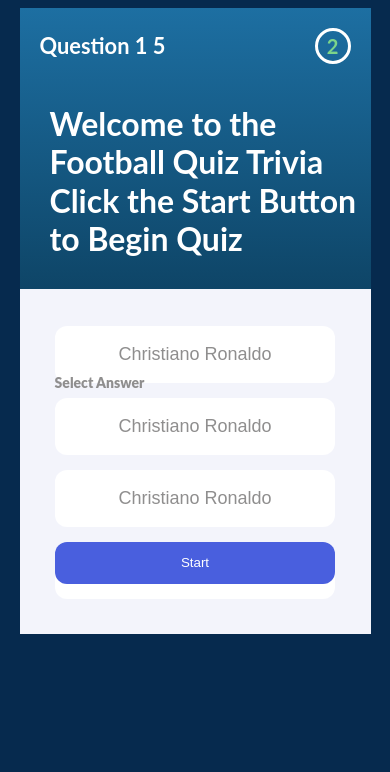
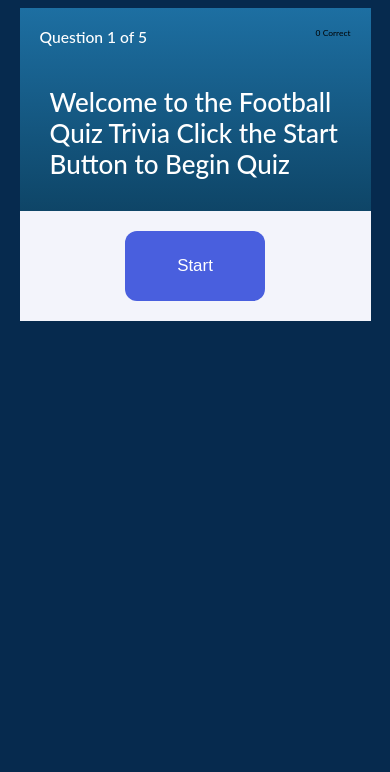
Before and after one commit to kachino234/kachino234.github.io, a plain HTML site: page quizie/index.html in a window 390 px wide. Shown: the part 72-844 px from the top of the page. Drawn offline with nearby package versions, Linux system fonts and the light colour scheme.

Commit message:
update 2

```diff
--- a/quizie/css/styles.css
+++ b/quizie/css/styles.css
@@ -6,10 +6,15 @@
     box-sizing: border-box;
 }
 
+html{
+    font-size: 17px;
+}
+section{
+font-size: .65rem;
+}
 body {
     background-color: #062A4E;
     font-family: Lato, sans-serif;
-    font-size: 0.7em;
 }
 
 .root {
@@ -61,14 +66,11 @@ a {
 .circle {
     display: inline-block;
     text-align: center;
-    font-size: 1.8em;
+    font-size: 1.5em;
     border-radius: 100%;
-    height: 36px;
-    width: 36px;
-    padding: 3px;
     color: var(--correct-color);
     font-weight: bold;
-    border: 3px solid white;
+
 }
 #num-correct{
     padding: 1px;
@@ -76,28 +78,25 @@ a {
 
 .btn.wrong {
     background-color: var(--wrong-color);
-    font-weight: bolder;
     color: white;
 }
 .btn.correct{
     background-color: var(--correct-color);
-    font-weight: bolder;
     color: white;
 }
 
 h3 {
-    font-size: 1.95em;
+    font-size: 1.85em;
     color: white;
     font-style: normal;
-    font-weight: bold;
-    line-height: 36px;
+    font-weight: 500;
 }
 
 .container {
     width: 90%;
     margin: 0 auto;
-    max-width: 950px;
-    height: 500px;
+    max-width: 850px;
+    height: 400px;
 }
 
 .question-cont {
@@ -113,7 +112,7 @@ width: 100%;
 height: 100%;
 padding-top: 10%;
 margin: 10px 10px;
-font-weight: bold;
+font-weight: 500;
 font-size: 2rem;
 line-height: 1.2;
 }
@@ -141,7 +140,7 @@ line-height: 1.2;
 }
 
 button {
-    padding: 1em 0;
+    padding: 0.75em 1em ;
     border: none;
     border-radius:12px;
     width:80%;
@@ -156,27 +155,30 @@ button:hover {
 .btn-next,.btn-reset {
     color: white;
     background-color: #495FDE;
-    position: absolute;
-    bottom: 50px;
+    width: 40%;
 }
 
 .btn {
+    text-align: left ;
     font-size: 18px;
     color: #8F8E8E;
     background-color: white;
-    margin-bottom: 15px;
+    margin-bottom: 10px;
 }
 button.btn:hover{
-    border: 3px solid #2B50DE;
+    border: 3px solid rgb(180, 195, 255);
+    box-sizing: content-box;
+
+}
+#start-btn{
+    padding: 25px;
+    font-size: 2em;
+
 }
 .select-answer{
-position: relative;
-top: 65px;
-width: 80%;
 text-align: left;
 font-weight: 900;
 font-size: 1.25em;
-
 color: #8F8E8E;
 }
 
@@ -215,3 +217,13 @@ section.container{
     justify-content: start;
 }
   }
+  @media screen and (max-width:900px){
+    html{
+        font-size: 15px;
+    }
+}
+  @media screen and (max-width:400px){
+      html{
+          font-size: 13px;
+      }
+  }
--- a/quizie/index.html
+++ b/quizie/index.html
@@ -19,11 +19,12 @@
             <div class="question-cont flex col">
                <div class="card flex row">
                     <h3 id="question-title">Question
-                        <span id="current">1</span>
-                        <span id="last">5</span>
+                        <span id="current-question">1</span>
+                         of
+                        <span id="max-question">5</span>
                     </h3>
-                    <p class="circle">
-                        <span id="num-correct">2</span>
+                    <p>
+                        <span id="correct-num" >0</span> Correct
                     </p>
                </div>
               <p id="question" class="paragraph hide">
@@ -38,8 +39,7 @@
             </div>
 
             <div class="answer-cont flex col">
-               <div  class="select-answer"> <p>Select Answer</p></div>
-                <div id="options" class="flex col">
+                <div id="options" class="flex col hide">
                     <button class="btn">Christiano Ronaldo</button>
                     <button class="btn">Christiano Ronaldo</button>
                     <button class="btn">Christiano Ronaldo</button>
--- a/quizie/js/script.js
+++ b/quizie/js/script.js
@@ -5,8 +5,11 @@ const resetButton = document.getElementById('reset-btn');
 const startButton = document.getElementById('start-btn');
 const answerButtonsElement = document.getElementById('options');
 const welcomeElement = document.getElementById('welcome-msg');
+const currentQuestionCounter = document.getElementById('current-question');
+const maxQuestionCounter = document.getElementById('max-question');
+const CorrectAnswersCounter = document.getElementById('correct-num');
 
-let currentQuestionIndex, shuffledQuestions, points;
+let currentQuestionIndex, shuffledQuestions, points, numCorrectAnswer = 0;
 
 /*Event Listeners */
 nextButton.addEventListener('click', () => {
@@ -23,9 +26,12 @@ startButton.addEventListener('click',startQuiz );
     question.classList.remove('hide');
     startButton.classList.add('hide');
     nextButton.classList.remove('hide');
+    answerButtonsElement.classList.remove('hide')
     shuffledQuestions = myQuestions.sort(() => Math.random() - .5);
     currentQuestionIndex = 0;
     points = 0;
+    CorrectAnswersCounter.innerText = `${numCorrectAnswer}`
+
     setNextQuestion();
 };
 
@@ -42,10 +48,13 @@ function displayQuestions(question){
       button.classList.add('btn')
       if (answer.correct) {
         button.dataset.correct = answer.correct
+
       }
       button.addEventListener('click', selectAnswer)
       answerButtonsElement.appendChild(button)
     })
+    currentQuestionCounter.innerText = `${(currentQuestionIndex + 1)}`
+    maxQuestionCounter.innerHTML = `${ shuffledQuestions.length}`
 };
 
 function resetState() {
@@ -56,8 +65,11 @@ function resetState() {
   }
   function selectAnswer(e) {
     const selectedButton = e.target
-    const correct = selectedButton.dataset.correct
-    setStatusClass(document.body, correct)
+    const correct = selectedButton.dataset.correct;
+    if (correct){
+
+      CorrectAnswersCounter.innerText = `${numCorrectAnswer}`
+    }
     Array.from(answerButtonsElement.children).forEach(button => {
       setStatusClass(button, button.dataset.correct)
     })
@@ -65,6 +77,7 @@ function resetState() {
       nextButton.classList.remove('hide')
     } else {
       startButton.innerText = 'Restart'
+      numCorrectAnswer = 0;
       startButton.classList.remove('hide')
     }
   }
@@ -72,6 +85,7 @@ function resetState() {
   function setStatusClass(element, correct) {
     clearStatusClass(element)
     if (correct) {
+
       element.classList.add('correct')
     } else {
       element.classList.add('wrong')
@@ -85,7 +99,7 @@ function resetState() {
 
 const myQuestions = [
     {
-        question: "What is the current Arsenal FC coach ?",
+        question: "Who is the current Arsenal FC coach ?",
         answers: [
                     {solution: "Arsene Wenger", correct: false},
                     {solution: "Jose Mourinho", corect: false},
```
